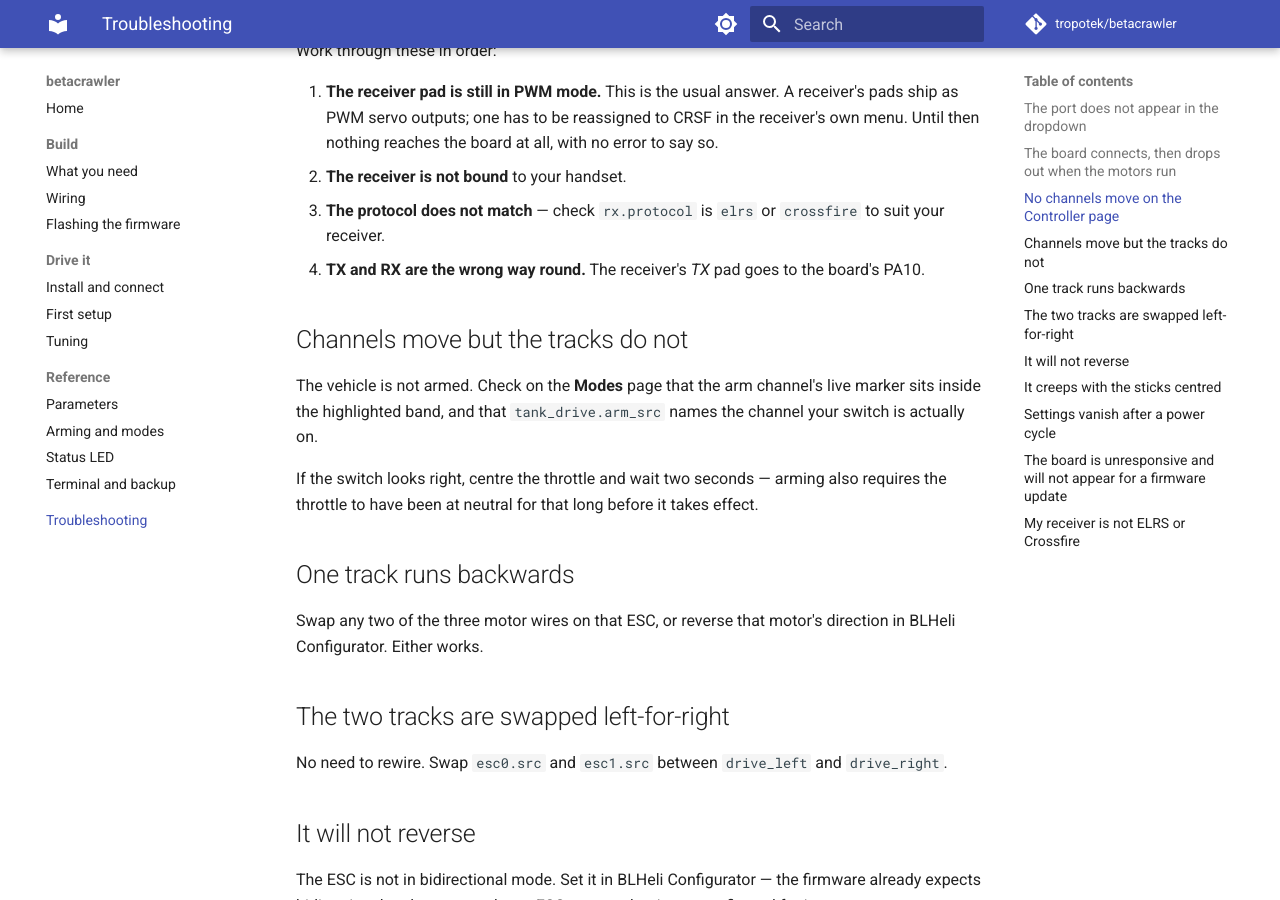
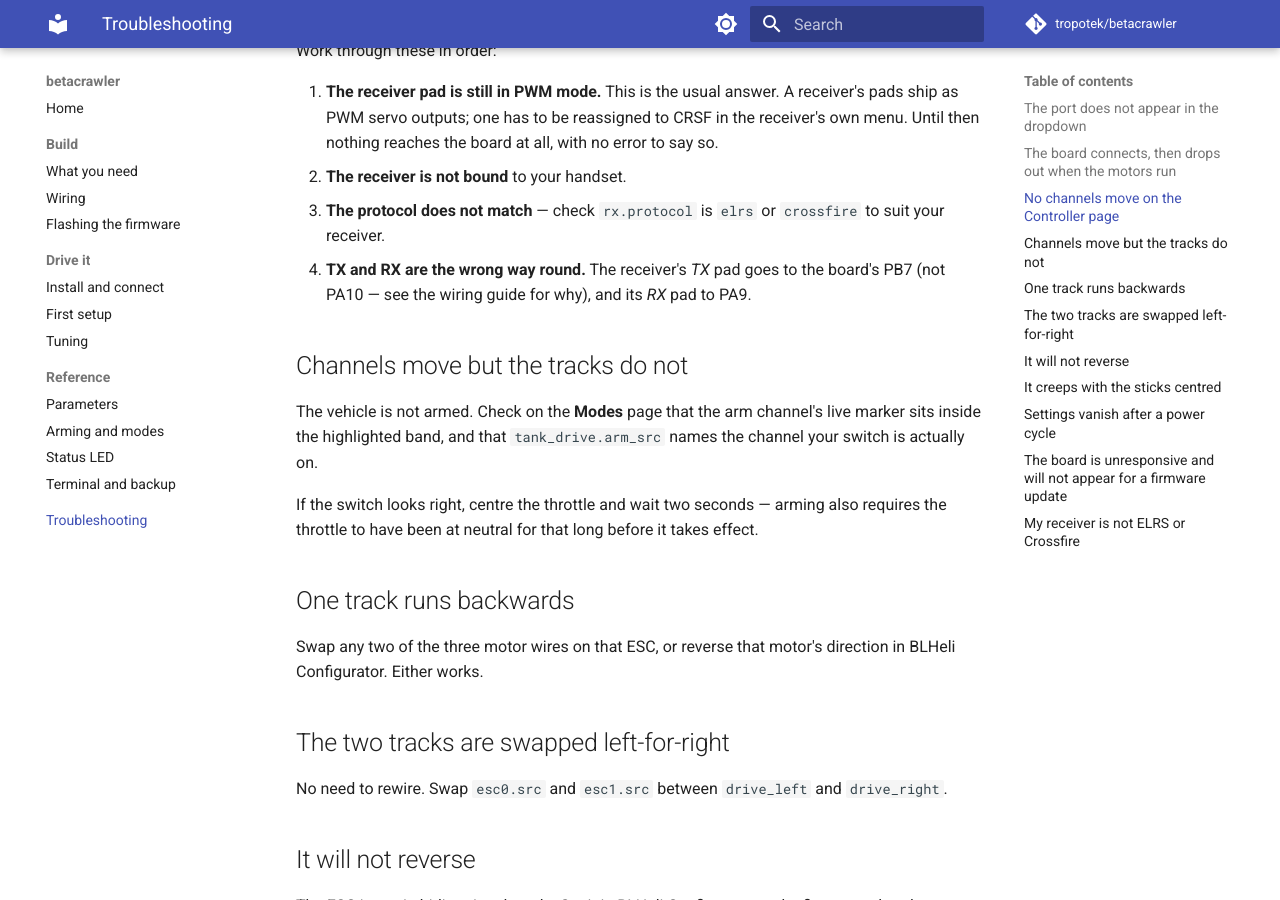
Before and after one commit to tropotek/betacrawler, an MkDocs documentation site: the page built from docs/troubleshooting.md, in a window 1280 px wide and 900 px high, scrolled down 719 px. Built offline with MkDocs 1.6.1 and Material for MkDocs 9.7.7, drawn with Linux system fonts in a browser that asks for light colours; comment, search, counter and statistics services are not loaded.

Commit message:
fix: receive CRSF on PB7 so USB DFU works with a receiver connected
A powered receiver made the board impossible to put into DFU mode, by the `dfu`
wire op and by BOOT0+NRST alike. The cause is in ROM, so no firmware change of
ours could win it.

The STM32 system bootloader auto-selects its host interface: it brings up both
USARTs, all three I2Cs, all three SPIs and USB DFU together, then commits to
whichever shows traffic first. A receiver streaming CRSF into PA10 wins that
race every time. The bootloader then configures 8E1, masks interrupts and parks
in a polled receive loop kicking the watchdog, and USB is abandoned. It presents
as a board that leaves the bus and never comes back, the host logging repeated
`device descriptor read/64, error -71` and `unable to enumerate USB device` --
the USB core still answers bus reset and speed negotiation in hardware, so it
looks half-alive while never answering a SETUP packet.

Confirmed over SWD: PC inside system memory, PRIMASK=1, the polled pointer
resolving to USART1's base, USART1_SR showing RXNE+ORE. Clearing PRIMASK and
toggling DCTL.SDIS enumerated it as 0483:df11 immediately; forcing the same
reconnect with PRIMASK left set did nothing, which isolates the mask rather than
the reconnect.

PB7 is the same USART1 on its alternate mapping. To the bootloader it is only an
I2C1 candidate, and I2C is clocked by the master -- with nothing driving SCL it
can never clock in an address byte, so it can never commit and falls through to
USB. Transmit stays on PA9: it is outbound only, so it never triggers detection,
and it leaves PB6/I2C1_SCL connected to nothing, which keeps that guarantee
absolute. esc1 therefore keeps PB6 and nothing else moves.

PA2/PA3 are no escape either -- USART2's clock is enabled during detection, so
it is armed exactly like USART1.

Wiring change: the receiver's TX pad now goes to PB7 instead of PA10.

Verified on hardware with a linked receiver transmitting at 250mW: DFU
enumerates in about a second by both paths, PRIMASK reads 0 and USART1EN is
clear in the bootloader, and CRSF still reports link 1 at LQ 100%.

Co-Authored-By: Claude Opus 5 <noreply@anthropic.com>

```diff
--- a/app/web/pages/wiring.html
+++ b/app/web/pages/wiring.html
@@ -62,7 +62,7 @@
                   <circle cx="940" cy="270" r="3" /><circle cx="940" cy="294" r="3" />
                 </g>
                 <g class="lbl-mono fill-receiver" font-size="10.5" font-weight="600" text-anchor="end">
-                  <text x="933" y="221">PA10</text>
+                  <text x="933" y="221">PB7</text>
                   <text x="933" y="245">PA9</text>
                   <text x="933" y="269">5V</text>
                   <text x="933" y="293">GND</text>
@@ -456,7 +456,7 @@
             5V rail (which in turn powers the receiver). Navy = the three motor leads out of each
             ESC. Green = the ESC signal leads, the only motor wiring the board itself touches.
             Violet = the CRSF link, both directions: the receiver's TX carries stick positions in on
-            PA10, and PA9 carries telemetry back out to the handset. ESC 0 drives the left track and ESC 1 the right, both fed by the
+            PB7, and PA9 carries telemetry back out to the handset. ESC 0 drives the left track and ESC 1 the right, both fed by the
             tank mixer rather than by a receiver channel directly.
           </p>
 
--- a/docs/troubleshooting.md
+++ b/docs/troubleshooting.md
@@ -30,7 +30,8 @@ Work through these in order:
 2. **The receiver is not bound** to your handset.
 3. **The protocol does not match** — check `rx.protocol` is `elrs` or `crossfire` to suit your
    receiver.
-4. **TX and RX are the wrong way round.** The receiver's *TX* pad goes to the board's PA10.
+4. **TX and RX are the wrong way round.** The receiver's *TX* pad goes to the board's PB7
+   (not PA10 &mdash; see the wiring guide for why), and its *RX* pad to PA9.
 
 ## Channels move but the tracks do not
 
```
Also changed, not shown: CHANGELOG.md (+16 -0 lines), CLAUDE.md (+9 -0 lines), docs/assets/screenshots/config.png, docs/assets/screenshots/controller.png, docs/assets/screenshots/wiring-diagram-large.png, docs/assets/screenshots/wiring-diagram.png, docs/assets/screenshots/wiring.png, 3 other files.
